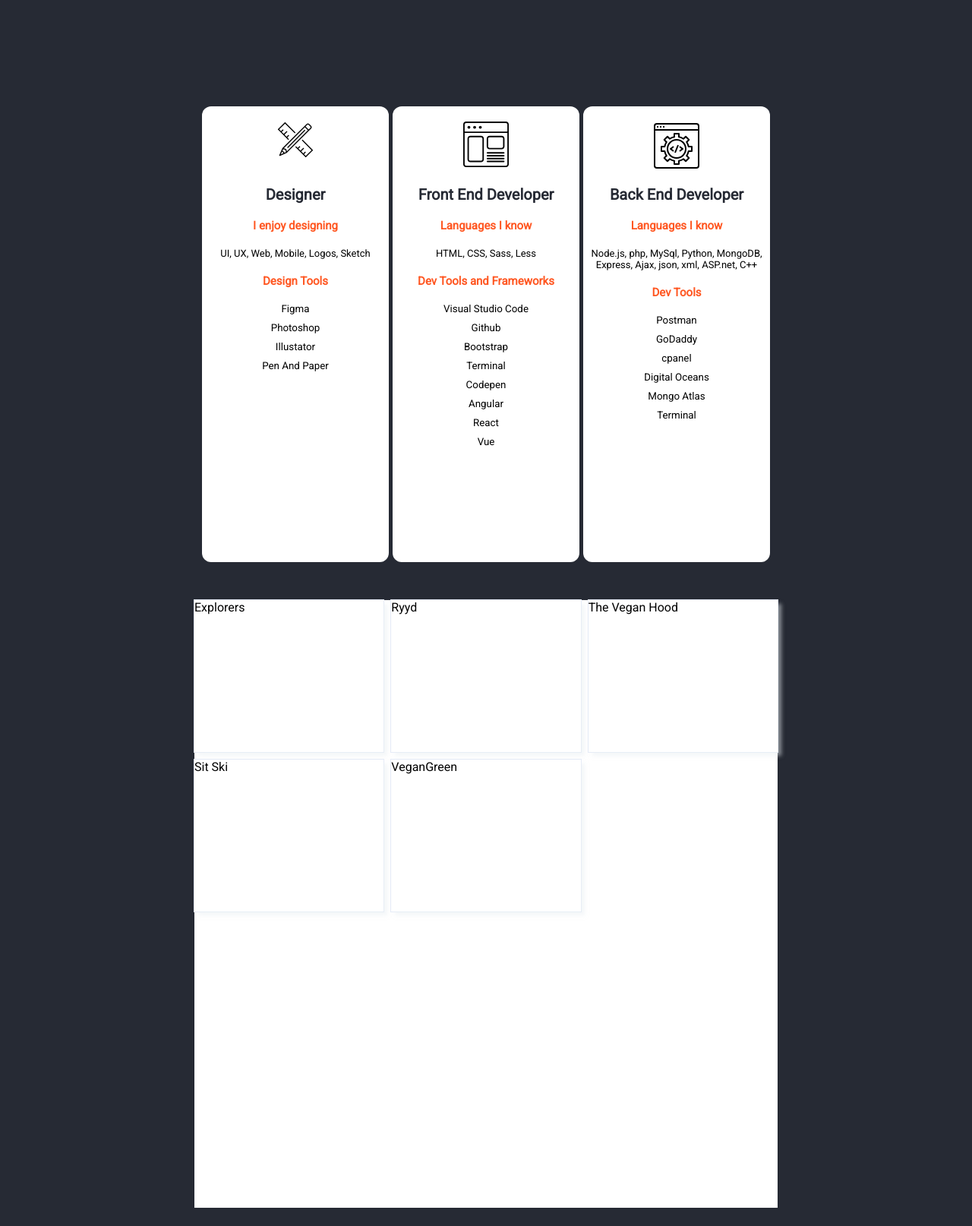
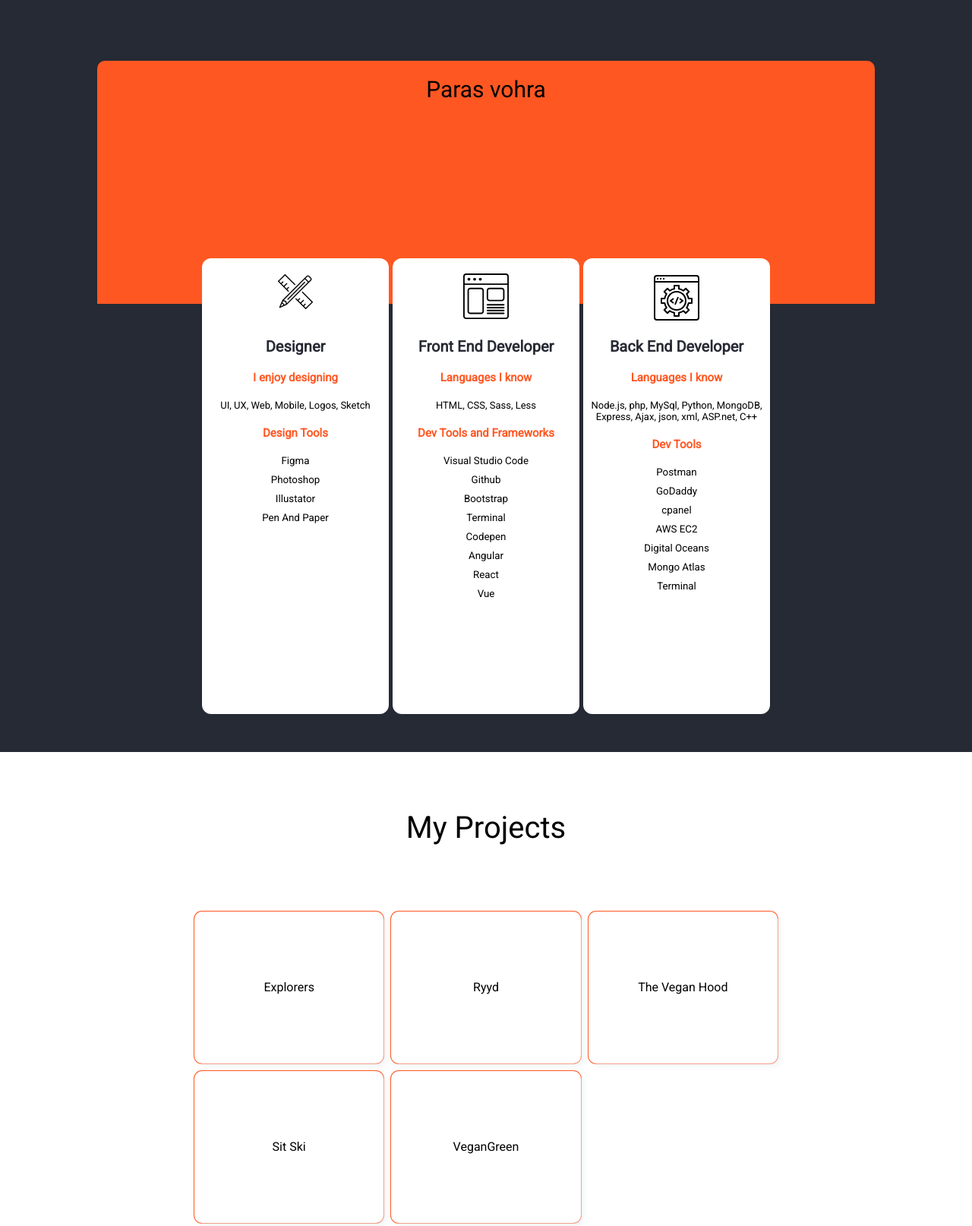
Before and after one commit to parasVohra/portfolio, a website: page index.html in a window 1280 px wide. Shown: the part 720-2334 px from the top of the page at 76% size. Drawn offline with nearby package versions, Linux system fonts and the light colour scheme.

Commit message:
about section updated and mouse motion added

```diff
--- a/index.html
+++ b/index.html
@@ -31,6 +31,13 @@
                     <li class="menuItem">Contact</li>
                     <li class="menuItem">Resume</li>
                 </div>
+        </div>
+
+        <div class="aboutContentBox">
+            <div class="aboutContent">
+                Paras vohra
+            </div>
+
         </div>
 
         <div class="aboutContainer">
@@ -91,6 +98,7 @@
                <li>Postman</li>
                <li>GoDaddy</li>
                <li>cpanel</li>
+               <li>AWS EC2</li>
                <li>Digital Oceans</li>
                <li>Mongo Atlas</li>
                <li>Terminal</li>
@@ -98,14 +106,18 @@
 
 
         </div>
+        <div class="projectWrapper">
+            <div class="projectsContainer">
+                <div class="projectHeading">My Projects</div>
+                <div class="project p1"> <a href="./project/explorersgetaway.html">Explorers</a></div>
+                <div class="project p2"><a href="./project/ryyd.html">Ryyd</a></div>
+                <div class="project p3"><a href="./project/theveganhood.html"> The Vegan Hood</a></div>
+                <div class="project p4"><a href="./project/sitsky.html">Sit Ski</a></div>
+                <div class="project p5"><a href="./project/veganGeen.html">VeganGreen</a></div>
+            </div>
 
-        <div class="projectsContainer">
-            <div class="project p1"> <a href="./project/explorersgetaway.html">Explorers</a></div>
-            <div class="project p2"><a href="./project/ryyd.html">Ryyd</a></div>
-            <div class="project p3"><a href="./project/theveganhood.html"> The Vegan Hood</a></div>
-            <div class="project p4"><a href="./project/sitsky.html">Sit Ski</a></div>
-            <div class="project p5"><a href="./project/veganGeen.html">VeganGreen</a></div>
         </div>
+
 
         <div class="contactContainer">
 
--- a/styles/style.css
+++ b/styles/style.css
@@ -136,17 +136,34 @@ canvas{
   left: 15px;
   height: 20px;
   width: 20px;
-  color: white;
+  color: #ff5722;
   font-size: 50px;
 }
 /*   about section */
+
+.aboutContentBox{
+  height: 300px;
+  width: 100vw;
+}
+
+.aboutContent{
+  height: 300px;
+  background-color: #ff5722;
+  margin-left: 10vw;
+  margin-right: 10vw;
+  padding-top: 20px;
+  border-top-left-radius: 10px;
+  border-top-right-radius: 10px;
+  text-align: center;
+  font-size: 30px;
+}
 
 .aboutContainer {
   height: 600px;
   padding-top: 10px;
   margin-left: 20vw;
   margin-right: 20vw;
-  margin-top: 50px;
+  margin-top: -50px;
   margin-bottom: 50px;
   display: grid;
   grid-template-columns: 1fr 1fr 1fr;
@@ -157,8 +174,7 @@ canvas{
   padding-left: 10px;
   padding-right: 10px;
 
-  background: rgb(38,42,52);
-  background: linear-gradient(180deg, rgba(38,42,52,1) 0%, rgba(38,42,52,0.7609418767507002) 100%);
+  /*background: rgb(38,42,52);*/
 }
 
 .Icon{
@@ -221,12 +237,18 @@ canvas{
 }
 
 
+.projectWrapper{
 
+  margin-top: 50px;
+  margin-bottom: 50px;
+  height: 100vh;
+  width: 100vw;
+  background-color: white;
+
+}
 .projectsContainer {
   margin-left: 20vw;
   margin-right: 20vw;
-  margin-top: 50px;
-  margin-bottom: 50px;
   height: 100vh;
   display: grid;
   grid-template-columns: 1fr 1fr 1fr;
@@ -236,44 +258,59 @@ canvas{
   background-color: white;
 }
 
+.projectHeading{
+  grid-row: 1/2;
+  grid-column: 1/4;
+  text-align: center;
+  line-height: 200px;
+  font-size: 40px;
+}
+
 .p1 {
-  grid-row: 1/2;
+  grid-row: 2/3;
   grid-column: 1/2;
-  box-shadow: 5px 5px 5px rgba(233, 240, 243, 0.5), 0 0 0 1px #E6ECF8;
+  box-shadow: 5px 5px 5px rgba(233, 240, 243, 0.5), 0 0 0 1px #ff5722;
 
 
 }
 
 .p2 {
-  grid-row: 1/2;
+  grid-row: 2/3;
   grid-column: 2/3;
 
-  box-shadow: 5px 5px 5px rgba(233, 240, 243, 0.5), 0 0 0 1px #E6ECF8;
+  box-shadow: 5px 5px 5px rgba(233, 240, 243, 0.5),0 0 0 1px #ff5722;
 
 }
 
 .p3 {
-  grid-row: 1/2;
+  grid-row: 2/3;
   grid-column: 3/4;
 
-  box-shadow: 5px 5px 5px rgba(233, 240, 243, 0.5), 0 0 0 1px #E6ECF8;
+  box-shadow: 5px 5px 5px rgba(233, 240, 243, 0.5),0 0 0 1px #ff5722;
 
 }
 
 .p4 {
-  box-shadow: 5px 5px 5px rgba(233, 240, 243, 0.5), 0 0 0 1px #E6ECF8;
+  box-shadow: 5px 5px 5px rgba(233, 240, 243, 0.5),0 0 0 1px #ff5722;
 
-  grid-row: 2/3;
+  grid-row: 3/4;
   grid-column: 1/2;
 
 }
 
 .p5 {
-  grid-row: 2/3;
+  grid-row: 3/4;
   grid-column: 2/3;
 
-  box-shadow: 5px 5px 5px rgba(233, 240, 243, 0.5), 0 0 0 1px #E6ECF8;
+  box-shadow: 5px 5px 5px rgba(233, 240, 243, 0.5),0 0 0 1px #ff5722;
 
+}
+
+.project{
+  border-radius: 10px;
+  text-align: center;
+  line-height: 200px;
+  border-color: #ff5722;
 }
 
 .project a {
--- a/threeJs/main.js
+++ b/threeJs/main.js
@@ -2,6 +2,16 @@
 let scene, camera, renderer, cube , snow, snowGeo, snowFlake, snowCount = 25000;
 var raycaster, intersects;
 var mouse, INTERSECTED;
+
+
+var mouseX = 0;
+    var mouseY = 0;
+
+    var targetX = 0;
+    var targetY = 0;
+
+    var windowHalfX = window.innerWidth / 2;
+    var windowHalfY = window.innerHeight / 2;
 function init(){
     scene = new THREE.Scene();
 
@@ -48,9 +58,24 @@ function init(){
 
     // snow code ends
 
+    //camera motion
+
+
+    document.addEventListener( 'mousemove', onDocumentMouseMove, false );
+
+
+    //camera motion ends
+
 
 
     camera.position.z = 5;
+}
+
+function onDocumentMouseMove( event ) {
+
+    mouseX = ( event.clientX - windowHalfX );
+    mouseY = ( event.clientY - windowHalfY );
+
 }
 
 
@@ -69,17 +94,20 @@ function animate() {
     });
 
 
+    targetX = mouseX * .001;
+    targetY = mouseY * .001;
+
+    if ( scene ) {
+
+        scene.rotation.y += 0.02 * ( targetX - scene.rotation.y );
+        scene.rotation.x += 0.02 * ( targetY - scene.rotation.x );
+
+    }
+
+
 
     snowGeo.verticesNeedUpdate = true;
     renderer.render(scene, camera);
-}
-function onDocumentMouseMove( event ) {
-
-    event.preventDefault();
-
-    mouse.x = ( event.clientX / window.innerWidth ) * 2 - 1;
-    mouse.y = - ( event.clientY / window.innerHeight ) * 2 + 1;
-
 }
 
 
```
